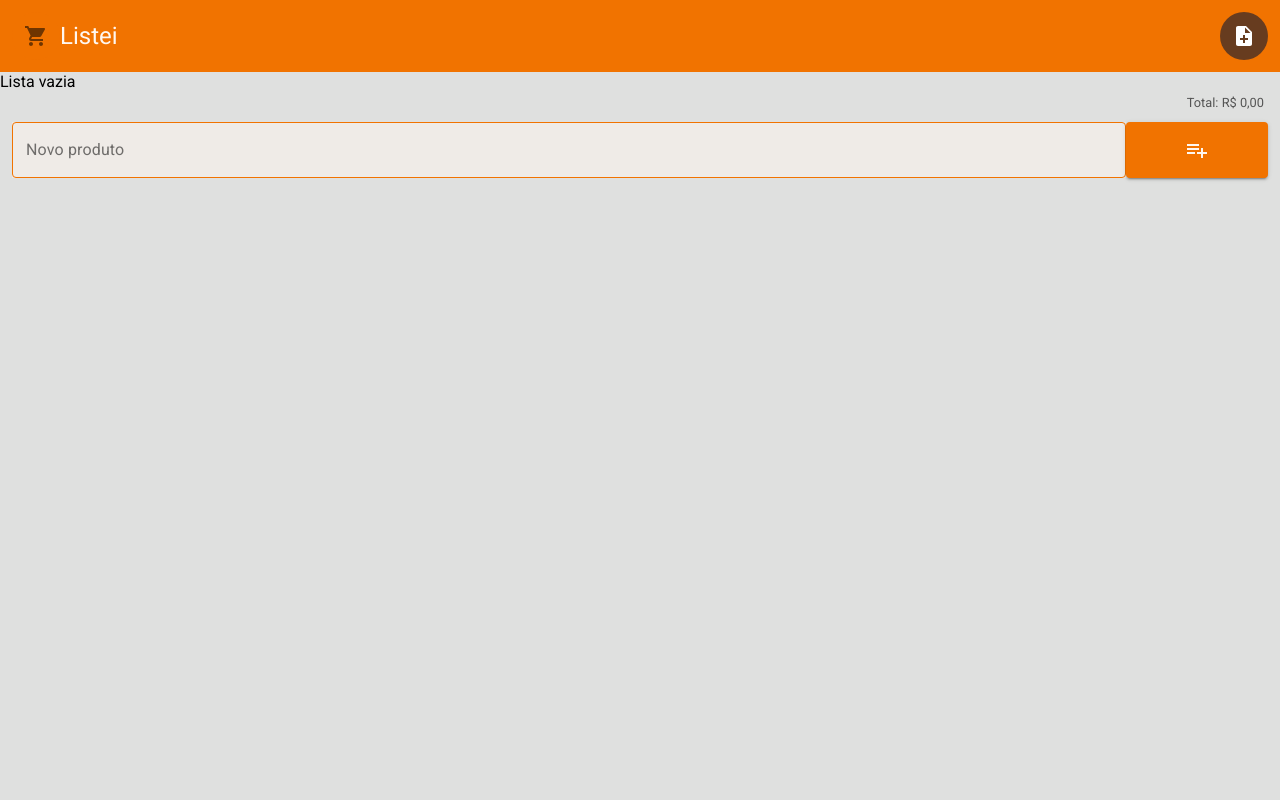
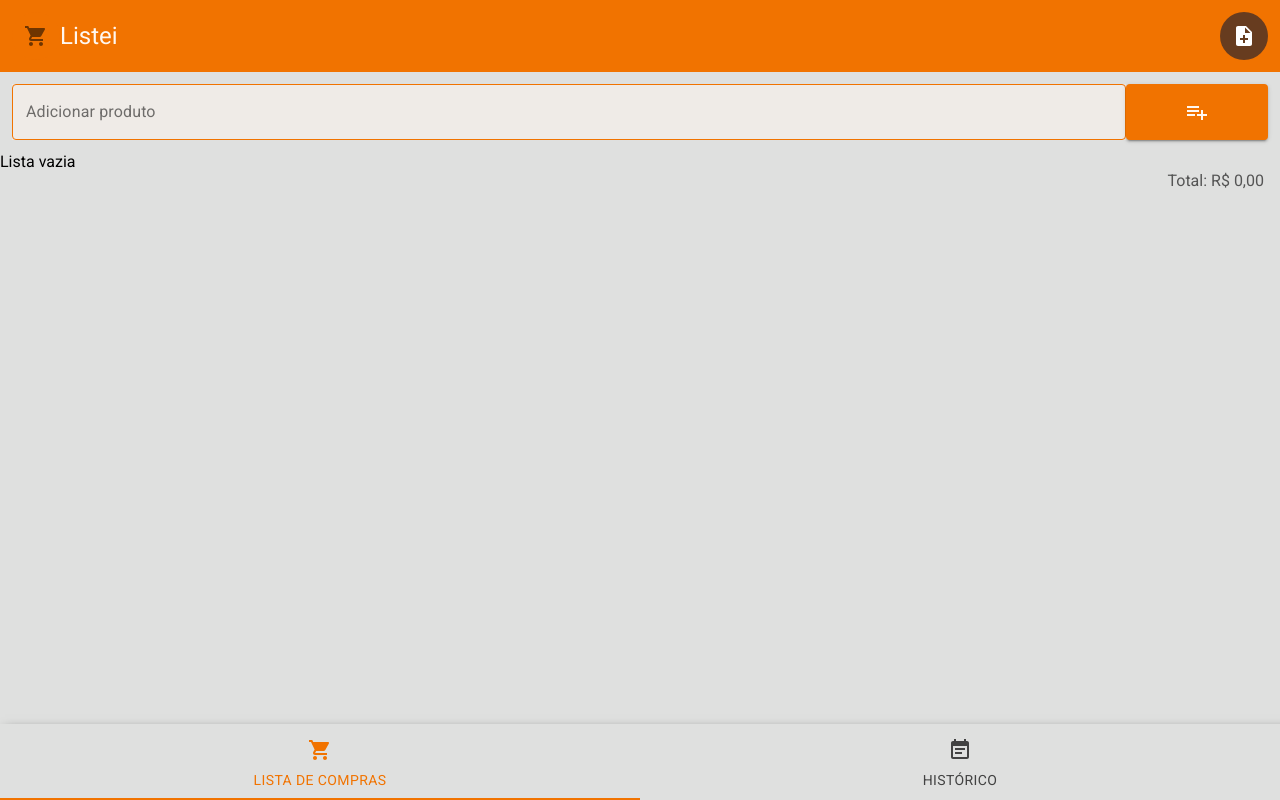
Before and after one commit to atreib/listeiv2, a React (Create React App) app: page / in a window 1280 px wide. Built offline with nearby package versions, Linux system fonts and the light colour scheme.

Commit message:
feat: create tabs

```diff
--- a/src/App.tsx
+++ b/src/App.tsx
@@ -6,6 +6,7 @@ import { NotFoundPage } from './components/pages';
 import { AppRoutes, RoutesModel } from './routes';
 import { Loading } from './components/utils/loading';
 import { ShoppingListProvider } from './contexts';
+import { AppTabs, AppLayoutContent } from './components/utils/tabs/Tabs';
 
 const ContainerDiv = styled.div`
   height: 100%;
@@ -17,6 +18,7 @@ function App() {
       <ContainerDiv className="App">
         <ShoppingListProvider>
           <Router>
+            <AppLayoutContent>
               <Suspense fallback={<Loading>Carregando...</Loading>}>
                 <Switch>
                   {AppRoutes &&
@@ -26,6 +28,8 @@ function App() {
                   <Route component={NotFoundPage} />
                 </Switch>
               </Suspense>
+            </AppLayoutContent>
+            <AppTabs />
           </Router>
         </ShoppingListProvider>
       </ContainerDiv>
--- a/src/components/pages/dashboard/DashboardPage.styles.tsx
+++ b/src/components/pages/dashboard/DashboardPage.styles.tsx
@@ -42,11 +42,11 @@ export const ListTitle = styled.div`
 `;
 
 export const ListWrapper = styled.div`
-  padding: 0px 0px 4px 0px;
+  padding: 0px;
 `;
 
 export const TotalPriceLabel = styled.div`
-  font-size: 0.8rem;
+  font-size: 1rem;
   display: flex;
   justify-content: flex-end;
   padding: 0px 16px;
--- a/src/components/pages/dashboard/DashboardPage.tsx
+++ b/src/components/pages/dashboard/DashboardPage.tsx
@@ -137,6 +137,23 @@ export const DashboardPage = () => {
             </AppIconButton>
           </div>
         </ListTitle>
+        <NewProduct>
+          <AppInput
+            data-testid="inputProduct"
+            label="Adicionar produto"
+            placeholder="Digite um produto"
+            value={newProduct}
+            setValue={setNewProduct}
+          />
+          <AppButton
+            testId="btnAddProduct"
+            bgColor={colors.primary}
+            fontColor={colors.contrastPrimary}
+            onClick={onAddNewProduct}
+          >
+            <AddProductIcon />
+          </AppButton>
+        </NewProduct>
         <ListWrapper>
           {products && (
             <AppList>
@@ -156,23 +173,6 @@ export const DashboardPage = () => {
         <TotalPriceLabel data-testid="totalPriceLbl">
           Total: R$ {totalPrice.toFixed(2).replace('.', ',')}
         </TotalPriceLabel>
-        <NewProduct>
-          <AppInput
-            data-testid="inputProduct"
-            label="Novo produto"
-            placeholder="Digite um produto"
-            value={newProduct}
-            setValue={setNewProduct}
-          />
-          <AppButton
-            testId="btnAddProduct"
-            bgColor={colors.primary}
-            fontColor={colors.contrastPrimary}
-            onClick={onAddNewProduct}
-          >
-            <AddProductIcon />
-          </AppButton>
-        </NewProduct>
       </ShoppingList>
     </>
   );
--- a/src/components/pages/dashboard/Product.tsx
+++ b/src/components/pages/dashboard/Product.tsx
@@ -110,8 +110,8 @@ export const Product = ({ product, onRemoveProduct, changeProductQuantity, chang
         />
       )}
       <AppListItem
-        paddingTop="8px"
-        paddingBottom="8px"
+        paddingTop="16px"
+        paddingBottom="16px"
         paddingLeft="0px"
         fontSize="1.3rem"
         secondaryAction={checkbox}
--- a/src/components/pages/history/HistoryPage.styles.tsx
+++ b/src/components/pages/history/HistoryPage.styles.tsx
@@ -11,7 +11,7 @@ export {
   AppIconButton,
   AppCheckbox,
 } from './../../utils';
-export { NewListIcon, DeleteIcon, PlusIcon, MinusIcon, LogoIcon, AddProductIcon } from './../../utils/icons';
+export { NewListIcon, DeleteIcon, PlusIcon, MinusIcon, HistoryIcon, AddProductIcon } from './../../utils/icons';
 
 export const ShoppingListHistory = styled.div`
   margin: 0;
--- a/src/components/pages/history/HistoryPage.tsx
+++ b/src/components/pages/history/HistoryPage.tsx
@@ -2,7 +2,7 @@ import React from 'react';
 import { Helmet } from 'react-helmet';
 import {
   ShoppingListHistory,
-  LogoIcon,
+  HistoryIcon,
   ListWrapper,
   AppList,
   AppIconButton,
@@ -71,7 +71,7 @@ export const HistoryPage = () => {
       <PageTitle>
         <TitleWrapper>
           <AppIconButton bgColor={colors.primary}>
-            <LogoIcon />
+            <HistoryIcon />
           </AppIconButton>
           Histórico
         </TitleWrapper>
--- a/src/components/utils/icons/Icons.tsx
+++ b/src/components/utils/icons/Icons.tsx
@@ -4,6 +4,7 @@ import RemoveIcon from '@material-ui/icons/Remove';
 import NoteAddIcon from '@material-ui/icons/NoteAdd';
 import ShoppingCartIcon from '@material-ui/icons/ShoppingCart';
 import PlaylistAddIcon from '@material-ui/icons/PlaylistAdd';
+import EventNoteIcon from '@material-ui/icons/EventNote';
 
 export {
   DeleteIcon as DeleteIcon,
@@ -12,4 +13,5 @@ export {
   NoteAddIcon as NewListIcon,
   ShoppingCartIcon as LogoIcon,
   PlaylistAddIcon as AddProductIcon,
+  EventNoteIcon as HistoryIcon,
 };
--- a/src/components/utils/list/List.tsx
+++ b/src/components/utils/list/List.tsx
@@ -9,6 +9,8 @@ interface ComponentProps {
 const StyledList = styled(List)`
   margin: 0;
   padding: 0;
+  margin-block-start: 0;
+  margin-block-end: 0;
 `;
 
 /**
--- /dev/null
+++ b/src/components/utils/tabs/Tabs.tsx
@@ -0,0 +1,60 @@
+import React from 'react';
+import styled from 'styled-components';
+import { Tab, Tabs } from '@material-ui/core';
+import { useHistory } from 'react-router-dom';
+import { colors } from '../../../helpers/theme';
+import { LogoIcon, HistoryIcon } from '../icons';
+
+export const AppLayoutContent = styled.div`
+  padding-bottom: calc(76px + 8px);
+`;
+
+const TabsWrapper = styled.div`
+  background: ${colors.background};
+  padding-top: 4px;
+  position: fixed;
+  bottom: 0;
+  width: 100%;
+  z-index: 2;
+  box-shadow: 10px 10px 10px 5px rgba(0, 0, 0, 0.5);
+`;
+
+const AppTab = styled(Tab)`
+  &.Mui-selected {
+    color: ${colors.primary};
+  }
+`;
+
+export const AppTabs = () => {
+  const history = useHistory();
+  const [value, setValue] = React.useState(0);
+
+  const handleChange = (event: React.ChangeEvent<Record<string, unknown>>, newValue: number) => {
+    setValue(newValue);
+    console.log('newValue: ', newValue);
+    switch (newValue) {
+      case 0: // First button: shopping list
+        history.push('/');
+        break;
+      case 1: // Second button: history
+        history.push('/history');
+        break;
+    }
+  };
+
+  return (
+    <TabsWrapper>
+      <Tabs
+        TabIndicatorProps={{ style: { background: colors.primary } }}
+        value={value}
+        onChange={handleChange}
+        indicatorColor="primary"
+        variant="fullWidth"
+        aria-label="full width tabs example"
+      >
+        <AppTab icon={<LogoIcon />} label="Lista de compras" />
+        <AppTab icon={<HistoryIcon />} label="Histórico" />
+      </Tabs>
+    </TabsWrapper>
+  );
+};
```
Lines whose indentation alone changed are shown as unchanged.
